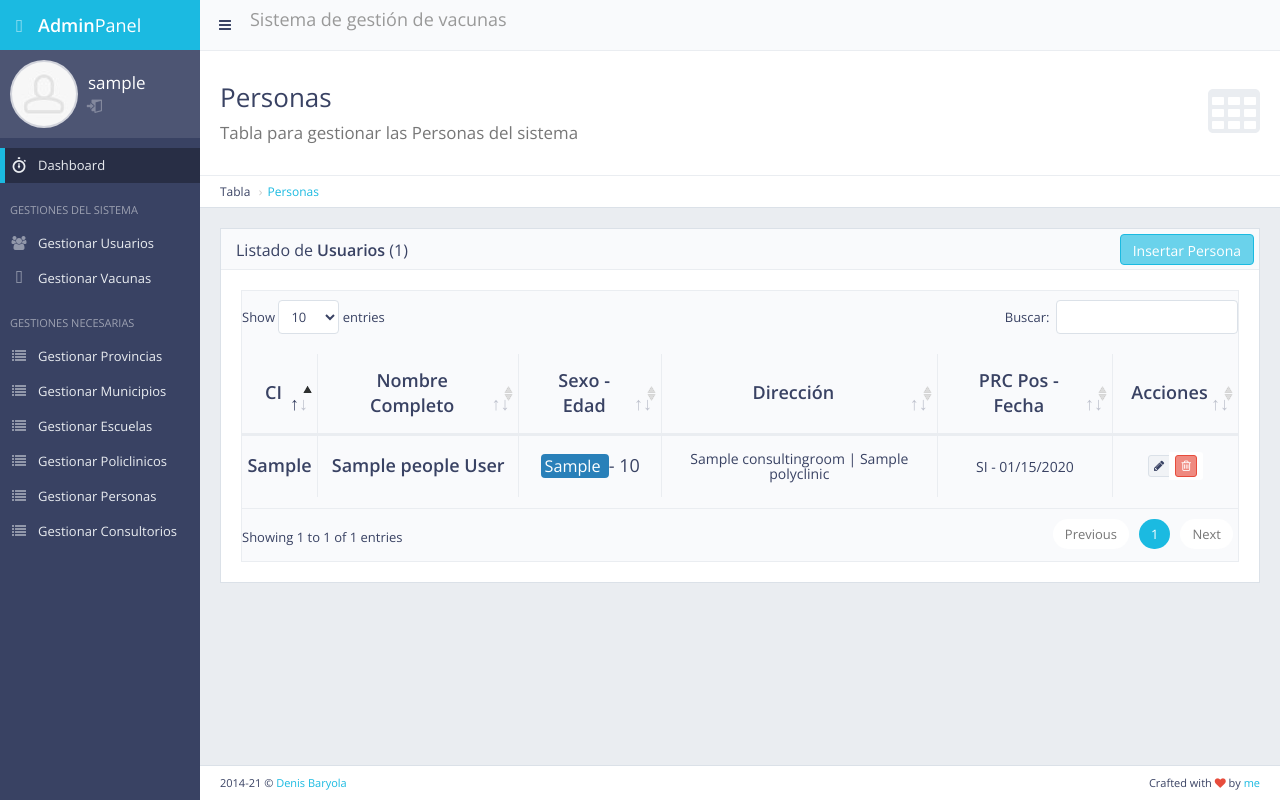
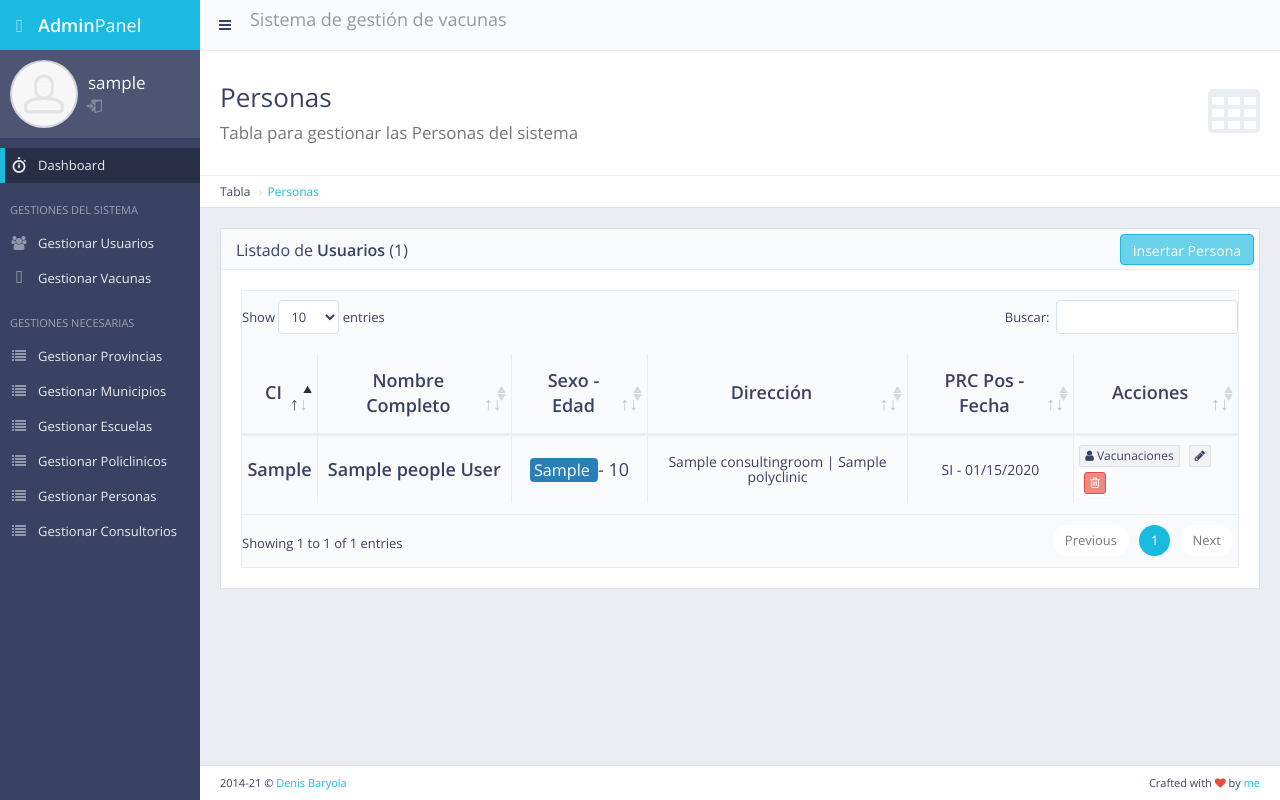
Before and after one commit to jorgejimenez98/covid19-vaccine-system, a Django app: page /persons/list in a window 1280 px wide. Run offline with Django 3.2, Linux system fonts and the light colour scheme; a user stored in the database is signed in; tables that the repository leaves empty hold one stand-in row (values such as "Sample post"); some libraries are stand-ins or nearby versions.

Commit message:
Add vaccinations row button to people table

```diff
--- a/vaccineSystem/apps/main/templates/people/list.html
+++ b/vaccineSystem/apps/main/templates/people/list.html
@@ -42,7 +42,8 @@
 <div class="block full">
     <div class="block-title">
         <h2>Listado de <strong>Usuarios</strong> ({{persons.count}})</h2>
-        <a href="{% url 'peopleAddView' %}" class="btn btn-primary" style="float: right; margin: 5px; padding-bottom: 3px;">
+        <a href="{% url 'peopleAddView' %}" class="btn btn-primary"
+            style="float: right; margin: 5px; padding-bottom: 3px;">
             Insertar Persona
         </a>
     </div>
@@ -88,13 +89,13 @@
                     <td class="text-center">
                         <h5>
                             {% if per.positive_pcr is not None %}
-                                {% if per.positive_pcr %}
-                                    SI - {{ per.date_pcr|date:"SHORT_DATE_FORMAT" }}
-                                {% else %}
-                                    No registrado
-                                {%  endif %}
+                            {% if per.positive_pcr %}
+                            SI - {{ per.date_pcr|date:"SHORT_DATE_FORMAT" }}
                             {% else %}
-                                No registrado
+                            No registrado
+                            {% endif %}
+                            {% else %}
+                            No registrado
                             {% endif %}
                         </h5>
                     </td>
@@ -102,13 +103,19 @@
                     <td class="text-center">
                         <div class="btn-group">
                             <!-- Edit Button -->
+                            <a href="{% url 'personVaccinesList' pk=per.ci %}" data-toggle="tooltip" title="Gestionar Vacunaciones de {{ per.name }}"
+                                class="btn btn-xs btn-default" style="margin: 4px 10px 0 0;"><i class="fa fa-user"></i>
+                                Vacunaciones
+                            </a>
+                            <!-- Edit Button -->
                             <a href="{% url 'peopleEditView' pk=per.ci %}" data-toggle="tooltip" title="Edit Persona"
                                 class="btn btn-xs btn-default" style="margin-top: 4px;"><i class="fa fa-pencil"></i>
                             </a>
                             <!-- Delete Button -->
                             <div data-toggle="tooltip" title="Eliminar Persona" class="btn btn-xs">
                                 <button type="button" data-toggle="modal" data-target="#exampleModalCenter"
-                                    data-whatever="{{ per.name }} {{ per.last_names }},{{ per.pk }}" class="btn btn-xs btn-danger">
+                                    data-whatever="{{ per.name }} {{ per.last_names }},{{ per.pk }}"
+                                    class="btn btn-xs btn-danger">
                                     <i class="fa fa-trash-o"></i>
                                 </button>
                             </div>
```
